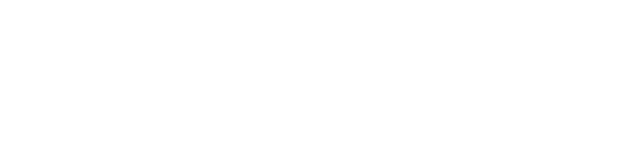
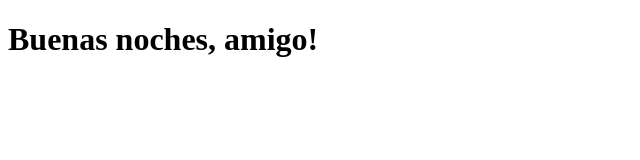
Before and after one commit to Dictordozel/my_JS, a plain HTML site: page index.html in a window 1280 px wide. Shown: the whole page, without its empty margins (0-640 px from the left). Drawn offline with Linux system fonts and the light colour scheme.

Commit message:
Added h1

```diff
--- a/index.html
+++ b/index.html
@@ -8,6 +8,7 @@
     <title>lesson_01</title>
 </head>
 <body>
+    <h1>Buenas noches, amigo!</h1>
 
     <script src="script/script.js"></script>
 </body>
```
